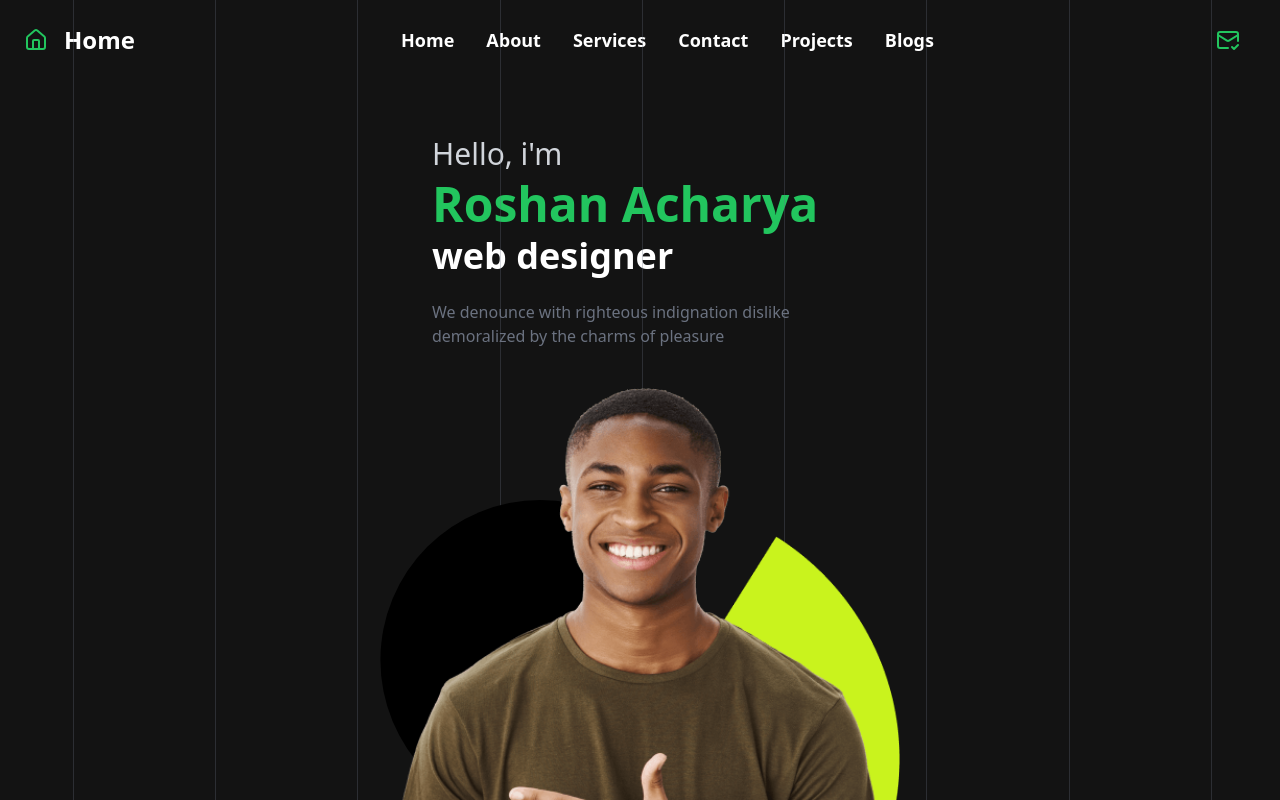
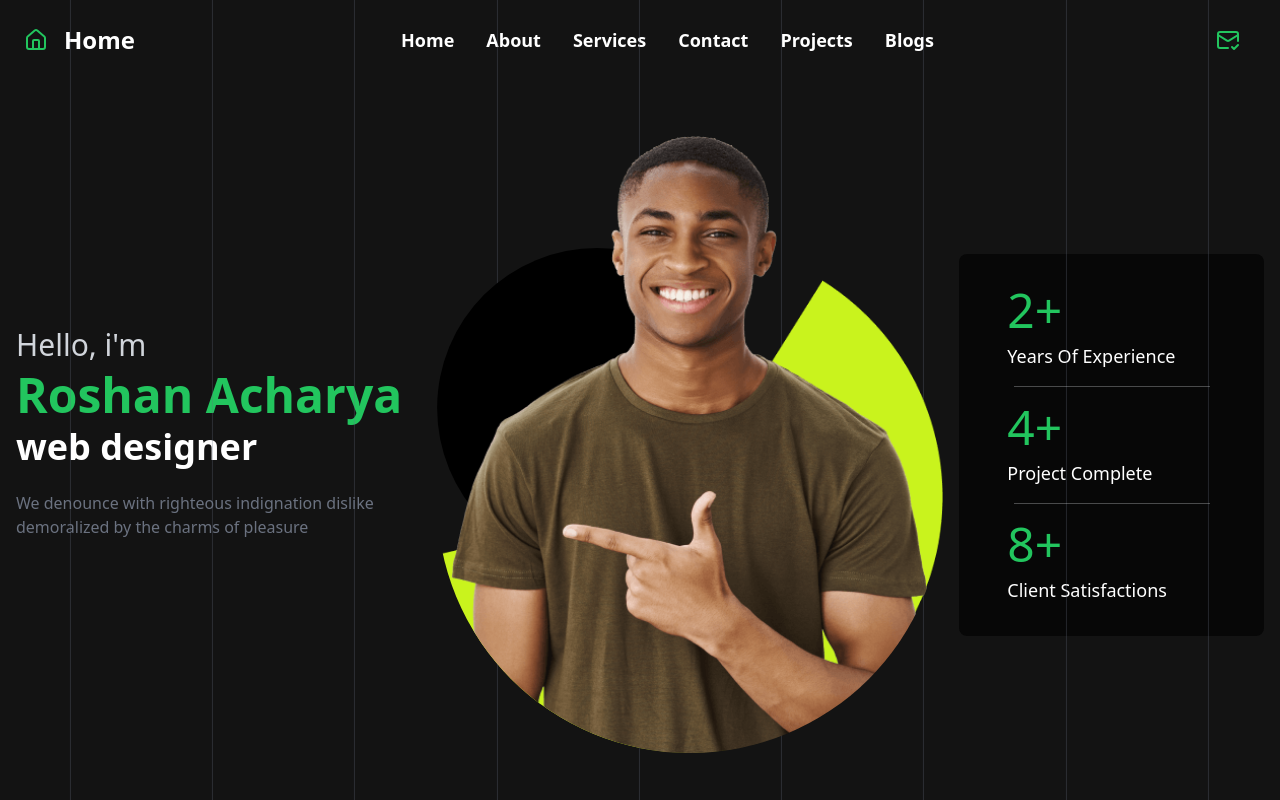
Before and after one commit to Roshan-ac/personalProtfolio, a React (Vite) app: page / in a window 1280 px wide. Shown: the top 800 px of the page. Built offline with nearby package versions, Linux system fonts and the light colour scheme.

Commit message:
minor bug fixed

```diff
--- a/src/Components/HeroSection/Main.tsx
+++ b/src/Components/HeroSection/Main.tsx
@@ -4,7 +4,7 @@ const HeroSection = () => {
   return (
     <section className="w-full">
       <div className="m-auto container py-20 container-2xl overflow-hidden min-h-screen flex items-center">
-        <div className="md:flex md:space-y-0 space-y-6 flex-col items-center justify-center px-4 mt-14 w-full gap-4">
+        <div className="flex md:space-y-0 space-y-6 md:flex-row flex-col items-center justify-center px-4 mt-14 w-full gap-4">
           <div className=" text-white w-full md:w-[33.33333333%]">
             <div className=" flex flex-col gap-2">
               <span className=" text-3xl text-gray-300">Hello, i'm</span>
```
